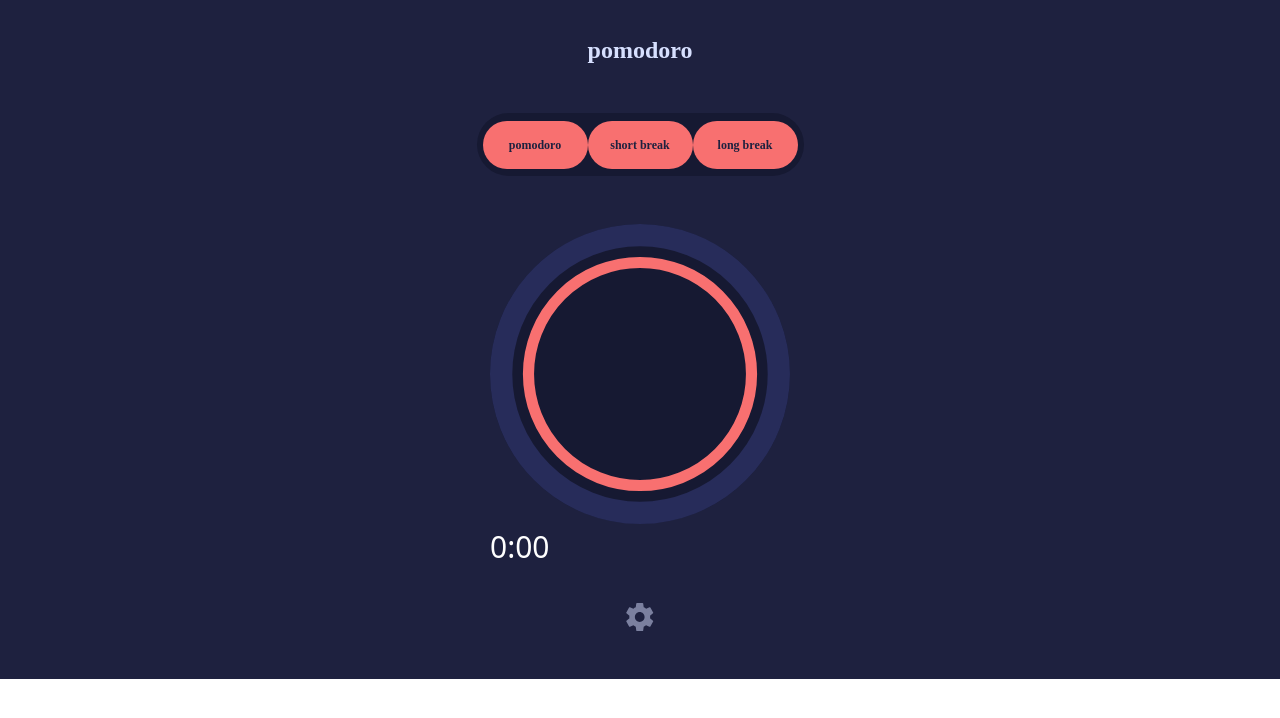
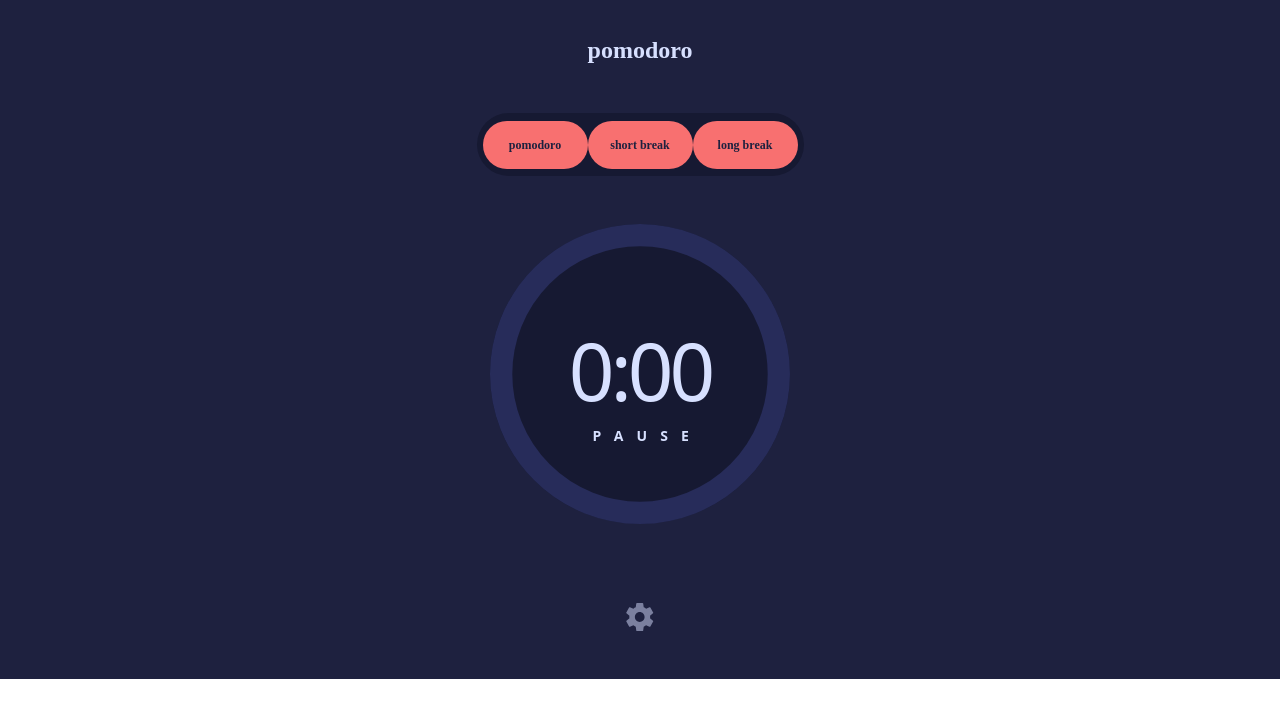
Before and after one commit to GIGAKLIBADZE/pomodoro-app, a React (Vite) app: page /pomodoro in a window 1280 px wide. Shown: the top 718 px of the page. Built offline with nearby package versions, Linux system fonts and the light colour scheme.

Commit message:
add color changing logic

```diff
--- a/src/components/Settings.tsx
+++ b/src/components/Settings.tsx
@@ -9,12 +9,14 @@ const Settings: React.FC<{
   state: {
     startTime: number;
     pause: boolean;
+    color: string;
   };
   dispatch: React.ActionDispatch<
     [
       action: {
         type: string;
-        payload: number;
+        payload?: number;
+        theme: string;
       }
     ]
   >;
@@ -22,7 +24,11 @@ const Settings: React.FC<{
   const { startTime } = state;
 
   function defineTime(event: ChangeEvent<HTMLInputElement>) {
-    dispatch({ type: "setTime", payload: Number(event.target.value) });
+    dispatch({
+      type: "setTime",
+      payload: Number(event.target.value),
+      theme: "",
+    });
   }
 
   return (
@@ -113,9 +119,33 @@ const Settings: React.FC<{
         <div>
           <h3 className="sub-title mt-[1.6rem]">COLOR</h3>
           <div className="fonts-and-colors-container">
-            <div className="color-container bg-[#f87070]"></div>
-            <div className="color-container bg-[#70f3f8]"></div>
-            <div className="color-container bg-[#d881f8]"></div>
+            <div
+              className="color-container bg-[#f87070]"
+              onClick={() => {
+                dispatch({
+                  type: "toOrange",
+                  theme: "orange",
+                });
+              }}
+            ></div>
+            <div
+              className="color-container bg-[#70f3f8]"
+              onClick={() => {
+                dispatch({
+                  type: "toBlue",
+                  theme: "blue",
+                });
+              }}
+            ></div>
+            <div
+              className="color-container bg-[#d881f8]"
+              onClick={() => {
+                dispatch({
+                  type: "toPurple",
+                  theme: "purple",
+                });
+              }}
+            ></div>
           </div>
         </div>
       </div>
--- a/src/components/ShowTimer.tsx
+++ b/src/components/ShowTimer.tsx
@@ -4,17 +4,19 @@ const ShowTimer: React.FC<{
   state: {
     startTime: number;
     pause: boolean;
+    color: string;
   };
   dispatch: React.ActionDispatch<
     [
       action: {
         type: string;
         payload?: number;
+        theme: string;
       }
     ]
   >;
 }> = ({ state, dispatch }) => {
-  const { startTime, pause } = state;
+  const { startTime, pause, color } = state;
 
   const [timeLeft, setTimeLeft] = useState<number>(startTime * 60);
 
@@ -39,12 +41,22 @@ const ShowTimer: React.FC<{
   };
 
   function togglePause() {
-    dispatch({ type: "togglePause" });
+    dispatch({
+      type: "togglePause",
+      theme: "",
+    });
+  }
+
+  function changeOffset() {
+    dispatch({
+      type: "changeOffset",
+      theme: "",
+    });
   }
 
   return (
-    <div className="w-[30rem] h-[30rem] rounded-[50%] bg-[#161932] m-auto mt-[4.8rem]">
-      <div className="circle" style={{ color: "white" }} onClick={togglePause}>
+    <div className="w-[30rem] h-[30rem] rounded-[50%] bg-[#161932] m-auto mt-[4.8rem] relative">
+      <div className="circle " style={{ color: "white" }} onClick={togglePause}>
         <svg width="100%" height="100%" viewBox="0 0 269 269">
           <circle
             cx="134.5"
@@ -56,23 +68,32 @@ const ShowTimer: React.FC<{
             filter="url(#shadow)"
           ></circle>
           <circle
+            onClick={changeOffset}
             cx="134.5"
             cy="134.5"
             r="100"
             strokeWidth="10"
             fill="none"
-            stroke="#f87070"
+            stroke={
+              color === "orange"
+                ? "#f87070"
+                : color === "blue"
+                ? "#70f3f8"
+                : "#d881f8"
+            }
+            strokeDasharray={628.32}
+            strokeDashoffset={628.32 - (628.32 * timeLeft) / 60}
+            transform="rotate(-90, 134.5, 134.5)"
           ></circle>
         </svg>
-      </div>
-      <div>
-        <h4 className="text-[3rem] text-white">{toDate(timeLeft)}</h4>
-        {/* <button
-          className="mt-4 px-4 py-2 bg-gray-600 text-white rounded"
-          onClick={() => dispatch({ type: "togglePause" })}
-        >
-          {pause ? "Start" : "Pause"}
-        </button> */}
+        <div className="top-[8.6rem] absolute left-[50%] transform -translate-x-1/2 flex flex-col items-center">
+          <h4 className="h-[8rem] text-[8rem] fon-bold leading-normal tracking-[-4px] text-[#d7e0ff]">
+            {toDate(timeLeft)}
+          </h4>
+          <span className="w-[9.5rem] text-[1.4rem] font-bold leading-normal tracking-[13.13px] text-[#d7e0ff] mt-[3.5rem]">
+            PAUSE
+          </span>
+        </div>
       </div>
     </div>
   );
--- a/src/index.css
+++ b/src/index.css
@@ -19,6 +19,7 @@ body {
 .for-opacity {
     background-color: rgba(10, 12, 28, 0.5)
 }
+
 
 @layer components {
     .menu-button {
--- a/src/reducer.ts
+++ b/src/reducer.ts
@@ -1,19 +1,29 @@
 export const initialState = {
     startTime: 0,
-    pause: true
+    pause: true,
+    color: "orange"
 }
 
 export type TState = {
     startTime: number;
     pause: boolean;
+    color: string
 }
 
-export function reducer(state: TState, action: { type: string; payload?: number }): TState {
+export function reducer(state: TState, action: { type: string; payload?: number, theme: string }): TState {
     switch (action.type) {
         case "setTime":
             return { ...state, startTime: action.payload ?? 1 };
         case "togglePause":
             return {...state, pause: !state.pause}
+        case "changeOffset":
+            return {...state, startTime: action.payload ?? 1}
+        case "toOrange":
+            return {...state, color: "orange"}
+        case "toBlue":
+            return {...state, color: "blue"}
+        case "toPurple":
+            return {...state, color: "purple"}
         default:
             return state;
     }
```
